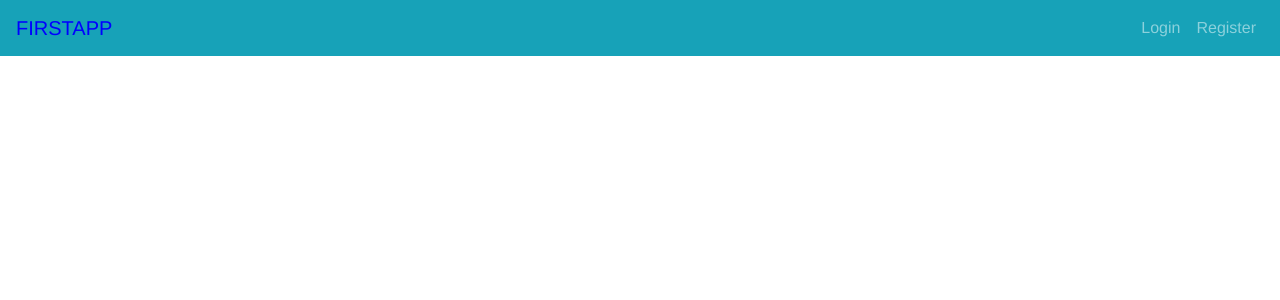
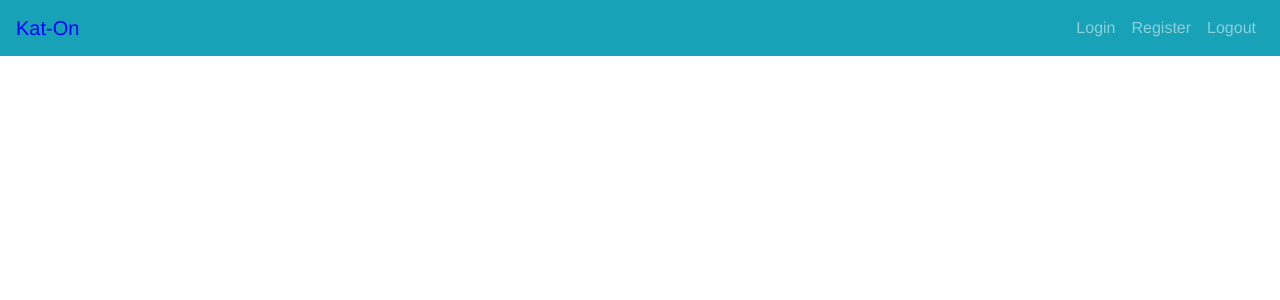
Before and after one commit to romeo-art/tutorial, a Vue app: page / in a window 1280 px wide. Shown: the top 300 px of the page. Built offline with nearby package versions, Linux system fonts and the light colour scheme.

Commit message:
Add files via upload

```diff
--- a/src/components/frame/Header.vue
+++ b/src/components/frame/Header.vue
@@ -1,11 +1,12 @@
 <template>
   <div>
     <b-navbar toggleable="lg" type="dark" variant="info">
-      <b-navbar-brand href="#" id="title">FIRSTAPP</b-navbar-brand>
+      <b-navbar-brand href="#" id="title">Kat-On</b-navbar-brand>
       <b-navbar-toggle target="nav-collapse"></b-navbar-toggle>
       <b-navbar-nav class="ml-auto">
         <b-nav-item v-on:click="redirect('/Login')">Login</b-nav-item>
         <b-nav-item @click="redirect('/Register')" >Register</b-nav-item>
+        <b-nav-item @click="redirect('/Logout')" >Logout</b-nav-item>
       </b-navbar-nav>
     </b-navbar>
   </div>
```
Also changed, not shown: src/components/frame/Dashboard.vue (added, +22 -0 lines), src/components/frame/Body.vue (line endings or trailing spaces).
